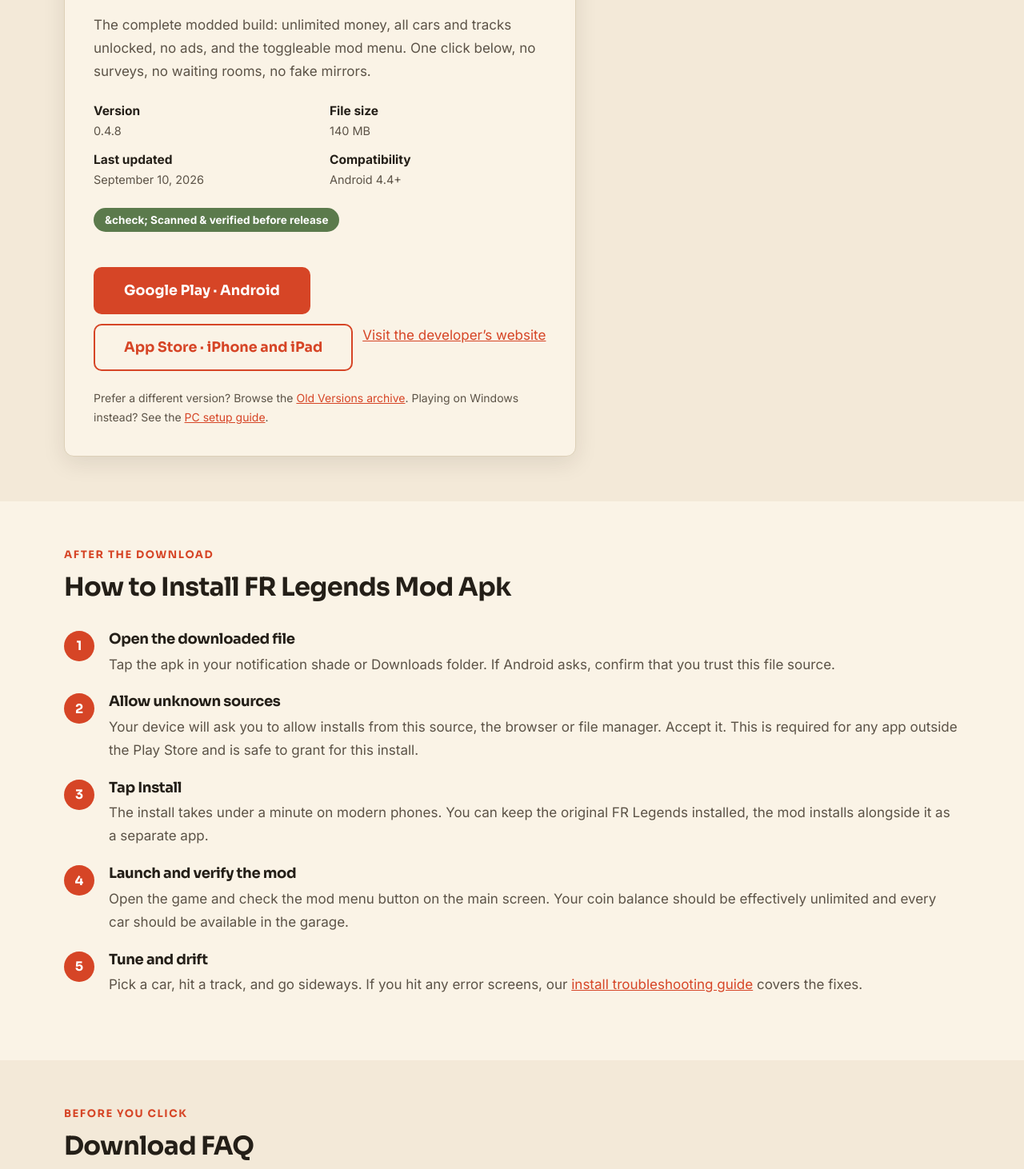
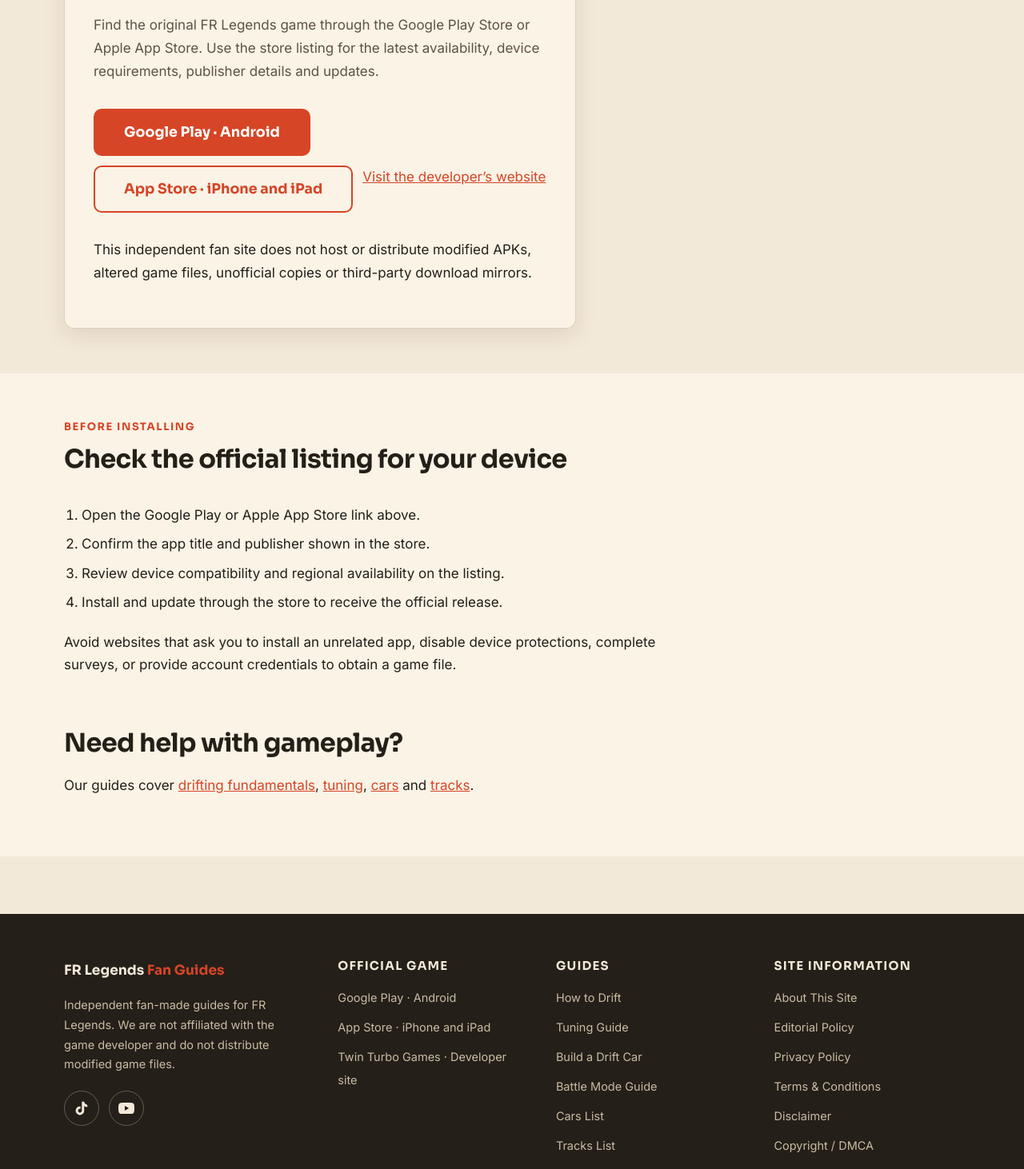
Before and after one commit to blog-id/frlegendsapk-nextjs, a Next.js app: page /download in a window 1280 px wide. Shown: the part 360-1822 px from the top of the page at 80% size. Built offline with nearby package versions, Linux system fonts and the light colour scheme.

Commit message:
Refocus app/download/page.tsx on independent FR Legends guide content

```diff
--- a/app/download/page.tsx
+++ b/app/download/page.tsx
@@ -2,174 +2,36 @@ import type { Metadata } from "next";
 import Link from "next/link";
 import Breadcrumbs from "@/components/Breadcrumbs";
 import DownloadButton from "@/components/DownloadButton";
-import FaqAccordion from "@/components/FaqAccordion";
 import JsonLd from "@/components/JsonLd";
 import { DOWNLOAD_JSON_LD, downloadMetadata } from "@/lib/download";
 
 export const metadata: Metadata = downloadMetadata;
 
-const faqPage = DOWNLOAD_JSON_LD.find((b) => b["@type"] === "FAQPage") as {
-  mainEntity: { name: string; acceptedAnswer: { text: string } }[];
-} | null;
-
-const faqItems = (faqPage?.mainEntity ?? []).map((q) => ({
-  question: q.name,
-  answer: q.acceptedAnswer.text,
-}));
-
 export default function DownloadPage() {
   return (
     <>
-      {DOWNLOAD_JSON_LD.map((block, i) => (
-        <JsonLd key={i} data={block} />
-      ))}
-      <Breadcrumbs
-        items={[
-          { label: "Home", href: "/" },
-          { label: "Download FR Legends Mod Apk" },
-        ]}
-      />
-
-      {/* ===================== DOWNLOAD CARD ===================== */}
+      {DOWNLOAD_JSON_LD.map((block, i) => <JsonLd key={i} data={block} />)}
+      <Breadcrumbs items={[{ label: "Home", href: "/" }, { label: "Get FR Legends" }]} />
       <section className="section">
         <div className="container">
           <div className="download-card">
-            <span className="kicker">Latest release</span>
-            <h1>Download FR Legends Mod Apk v0.4.8</h1>
-            <p
-              className="lede"
-              style={{ color: "var(--color-text-muted)", marginBottom: 0 }}
-            >
-              The complete modded build: unlimited money, all cars and tracks
-              unlocked, no ads, and the toggleable mod menu. One click below, no
-              surveys, no waiting rooms, no fake mirrors.
-            </p>
-            <div className="download-meta">
-              <div>
-                <strong>Version</strong>0.4.8
-              </div>
-              <div>
-                <strong>File size</strong>140 MB
-              </div>
-              <div>
-                <strong>Last updated</strong>September 10, 2026
-              </div>
-              <div>
-                <strong>Compatibility</strong>Android 4.4+
-              </div>
-            </div>
-            <span className="badge badge-safe" style={{ marginBottom: 22 }}>
-              &check; Scanned &amp; verified before release
-            </span>
-
-            <DownloadButton />
-
-            <p
-              style={{
-                fontSize: 14,
-                color: "var(--color-text-muted)",
-                margin: "22px 0 0",
-              }}
-            >
-              Prefer a different version? Browse the{" "}
-              <Link href="/fr-legends-mod-apk-old-versions/">
-                Old Versions archive
-              </Link>
-              . Playing on Windows instead? See the{" "}
-              <Link href="/fr-legends-mod-apk-for-pc/">PC setup guide</Link>.
-            </p>
+            <span className="kicker">Official store links</span>
+            <h1>Get FR Legends from an official app store</h1>
+            <p className="lede" style={{ color: "var(--color-text-muted)", marginBottom: 0 }}>Find the original FR Legends game through the Google Play Store or Apple App Store. Use the store listing for the latest availability, device requirements, publisher details and updates.</p>
+            <div style={{ margin: "2rem 0" }}><DownloadButton /></div>
+            <p>This independent fan site does not host or distribute modified APKs, altered game files, unofficial copies or third-party download mirrors.</p>
           </div>
         </div>
       </section>
-
-      {/* ===================== HOW TO INSTALL ===================== */}
       <section className="section section-alt">
         <div className="container">
-          <div className="section-head">
-            <span className="kicker">After the download</span>
-            <h2>How to Install FR Legends Mod Apk</h2>
+          <div className="section-head"><span className="kicker">Before installing</span><h2>Check the official listing for your device</h2></div>
+          <div className="prose">
+            <ol><li>Open the Google Play or Apple App Store link above.</li><li>Confirm the app title and publisher shown in the store.</li><li>Review device compatibility and regional availability on the listing.</li><li>Install and update through the store to receive the official release.</li></ol>
+            <p>Avoid websites that ask you to install an unrelated app, disable device protections, complete surveys, or provide account credentials to obtain a game file.</p>
+            <h2>Need help with gameplay?</h2>
+            <p>Our guides cover <Link href="/how-to-drift-in-fr-legends/">drifting fundamentals</Link>, <Link href="/fr-legends-best-drift-settings-tuning-guide/">tuning</Link>, <Link href="/fr-legends-cars-list/">cars</Link> and <Link href="/fr-legends-tracks-list/">tracks</Link>.</p>
           </div>
-          <div className="steps">
-            <div className="step">
-              <div className="step-number" aria-hidden="true">
-                1
-              </div>
-              <div className="step-body">
-                <h3>Open the downloaded file</h3>
-                <p>
-                  Tap the apk in your notification shade or Downloads folder. If
-                  Android asks, confirm that you trust this file source.
-                </p>
-              </div>
-            </div>
-            <div className="step">
-              <div className="step-number" aria-hidden="true">
-                2
-              </div>
-              <div className="step-body">
-                <h3>Allow unknown sources</h3>
-                <p>
-                  Your device will ask you to allow installs from this source,
-                  the browser or file manager. Accept it. This is required for
-                  any app outside the Play Store and is safe to grant for this
-                  install.
-                </p>
-              </div>
-            </div>
-            <div className="step">
-              <div className="step-number" aria-hidden="true">
-                3
-              </div>
-              <div className="step-body">
-                <h3>Tap Install</h3>
-                <p>
-                  The install takes under a minute on modern phones. You can
-                  keep the original FR Legends installed, the mod installs
-                  alongside it as a separate app.
-                </p>
-              </div>
-            </div>
-            <div className="step">
-              <div className="step-number" aria-hidden="true">
-                4
-              </div>
-              <div className="step-body">
-                <h3>Launch and verify the mod</h3>
-                <p>
-                  Open the game and check the mod menu button on the main
-                  screen. Your coin balance should be effectively unlimited and
-                  every car should be available in the garage.
-                </p>
-              </div>
-            </div>
-            <div className="step">
-              <div className="step-number" aria-hidden="true">
-                5
-              </div>
-              <div className="step-body">
-                <h3>Tune and drift</h3>
-                <p>
-                  Pick a car, hit a track, and go sideways. If you hit any error
-                  screens, our{" "}
-                  <Link href="/fr-legends-mod-apk-not-installing-fix/">
-                    install troubleshooting guide
-                  </Link>{" "}
-                  covers the fixes.
-                </p>
-              </div>
-            </div>
-          </div>
-        </div>
-      </section>
-
-      {/* ===================== FAQ ===================== */}
-      <section className="section">
-        <div className="container">
-          <div className="section-head">
-            <span className="kicker">Before you click</span>
-            <h2>Download FAQ</h2>
-          </div>
-          <FaqAccordion items={faqItems} />
         </div>
       </section>
     </>
```
